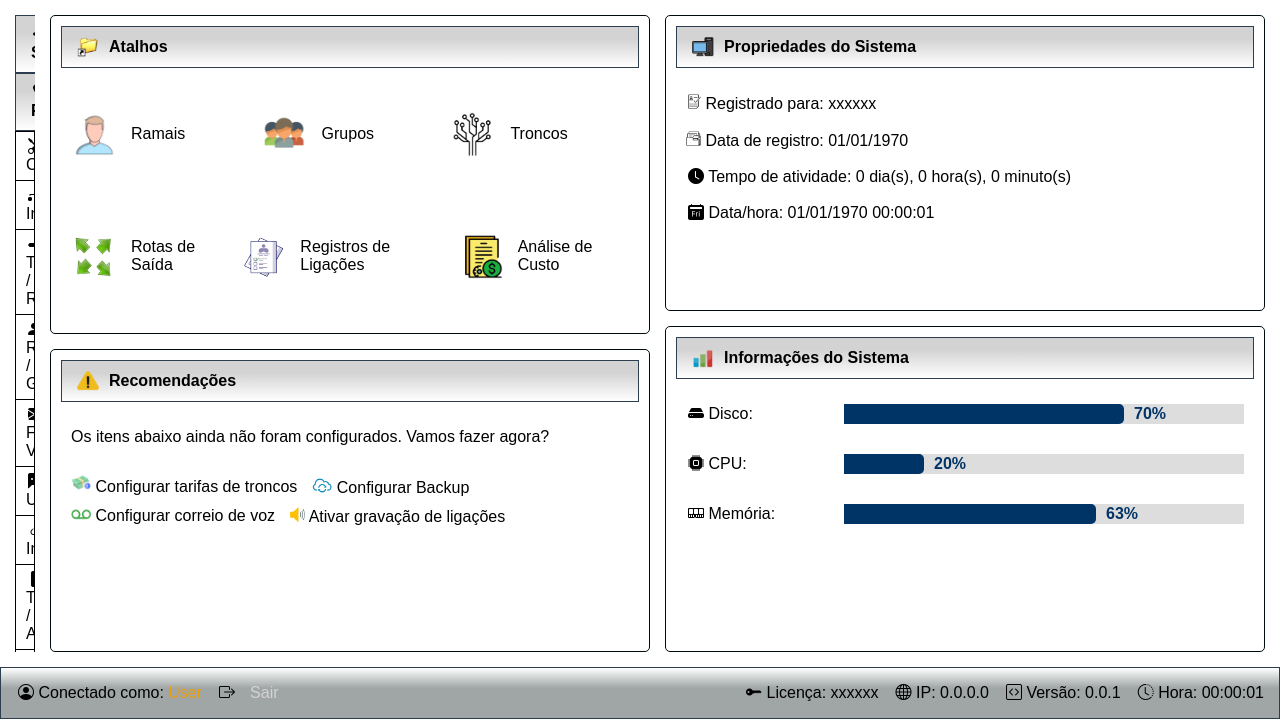
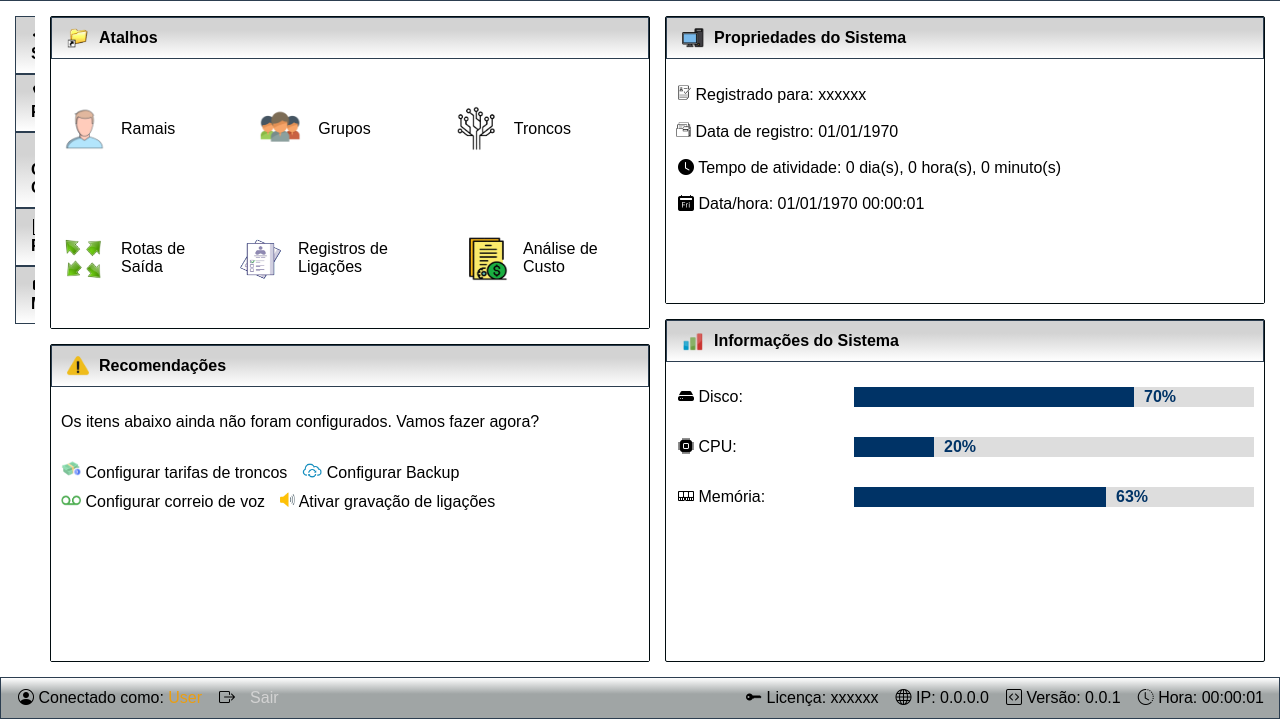
Before and after one commit to Felifelps/ProjetoIC, a plain HTML site: page index.html in a window 1280 px wide. Shown: the part 81-804 px from the top of the page. Drawn offline with nearby package versions, Linux system fonts and the light colour scheme.

Commit message:
Update style.css

```diff
--- a/style.css
+++ b/style.css
@@ -16,11 +16,10 @@ header {
     padding: 0px 15px;
     background: linear-gradient(to bottom, #a0a5a5 40%, white);
     border: 1px solid #2c3e50;
-    border-bottom: none;
     color: white;
 }
 
-header>h1 {
+header > h1 {
     font-family: Arial, Helvetica, sans-serif;
     font-size: bold;
     color: black;
@@ -46,33 +45,30 @@ main {
 
 section {
     border: 1px solid #010c10;
-    border-radius: 5px;
+    border-radius: 2px;
     display: flex;
     flex-direction: column;
     flex-grow: 1;
-    padding: 10px;
 }
 
 .central-up-section {
-    height: 30%;
+    height: 26.5%;
     background: white;
 }
 
 .right-bottom-section {
     height: 42.5%;
     background: white;
-    border-radius: 5px;
-    padding: 10px;
+    border-radius: 2px;
+    padding-bottom: 20px;
 }
 
 .container {
-    padding: 5px;
+    padding: 10px;
     display: flex;
     flex-direction: column;
     flex-grow: 1;
     background: white;
-    border-radius: 5px;
-    padding: 10px;
     gap: 10px;
 }
 
@@ -110,56 +106,41 @@ section {
 .container .distant-line {
     justify-content: space-between;
 }
-
-#infos>img {
+#infos > img{
     width: 22px;
     height: 20px;
 }
-
-#tarifa>img {
+#tarifa > img{
     width: 20px;
     height: 20px;
 }
-
-#correio>img {
+#correio > img {
     width: 20px;
     height: 13px;
 }
-
-#backup>img {
+#backup > img{
     margin-top: 6px;
     width: 20px;
     height: 15px;
 }
-
-#audio>img {
+#audio > img {
     width: 15px;
     height: 15px;
 }
-
-#prop>p>img {
+#prop > p > img {
     width: 15px;
     height: 15px;
 }
 
 .lateral-menu {
     overflow: hidden;
-    height: 100%;
-    width: 175px;
-    margin-bottom: -300px;
-    background: linear-gradient(to bottom, #808080 20%, #ffffff);
+    height: auto;
+    width: 275px;
     padding: 0px;
-    /* Removing section border behavior */
-    border: 0px solid black;
-    border-radius: 0px;
 }
 
 .lateral-menu .secondary-link {
-    margin-left: 10px;
-}
-
-.lateral-menu .container {
-    padding: 0px;
+    border: 1px solid black;
 }
 
 .menu {
@@ -188,18 +169,14 @@ section {
     top: 0;
     padding: 0px;
     margin: 0px;
+    display: none;
     background-color: #ffffff;
     width: auto;
     box-sizing: border-box;
 }
 
-.sub-menu li {
-    border: 1px solid black;
-    border-bottom: none;
-}
-
 .sub-menu li a {
-    padding: 6px 0px;
+    padding: 10px 15px;
     color: black;
     text-decoration: none;
     display: block;
@@ -223,7 +200,7 @@ footer {
     border: 1px solid #2c3e50;
     color: black;
     padding: 10px 15px;
-    max-height: 30px;
+    max-height: 20px;
 }
 
 footer .left,
@@ -275,8 +252,6 @@ img {
     height: 100%;
     background-color: #003366;
     width: 70%;
-    border-bottom-right-radius: 5px;
-    border-top-right-radius: 5px;
 }
 
 .progress-text {
@@ -284,7 +259,3 @@ img {
     color: #003366;
     font-weight: bold;
 }
-
-.user-name {
-    color: #d3671f;
-}
```
